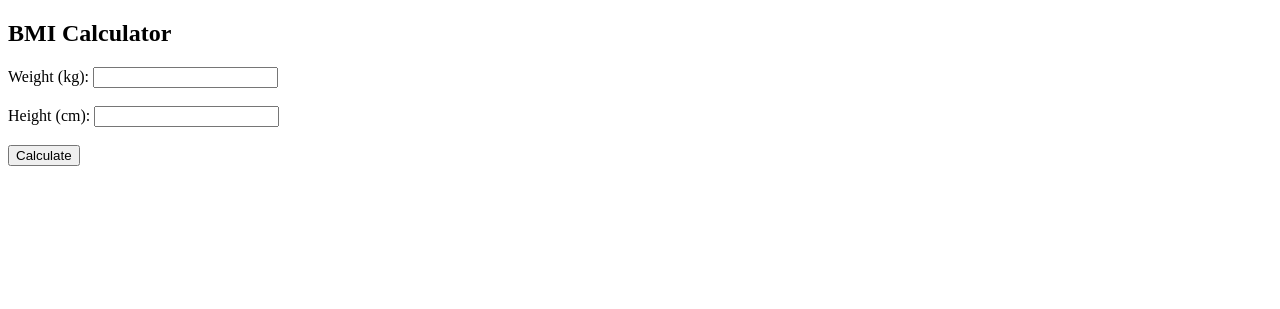
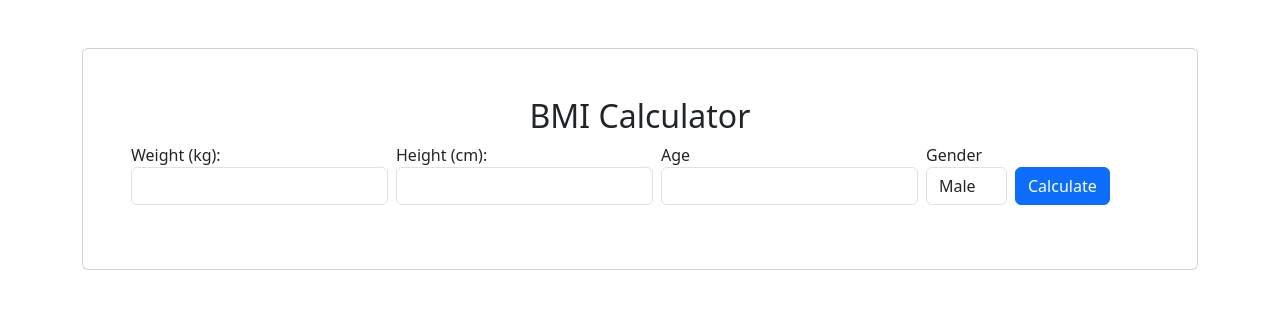
Before and after one commit to dipenchand/MSE800-PSD, a Django app: page / in a window 1280 px wide. Shown: the top 309 px of the page. Run offline with Django 5.2, Linux system fonts and the light colour scheme.

Commit message:
Integrated llm

```diff
--- a/week-13/bmi_project/calculator/templates/bmi.html
+++ b/week-13/bmi_project/calculator/templates/bmi.html
@@ -1,32 +1,89 @@
-<!DOCTYPE html>
+<!doctype html>
 <html>
   <head>
     <title>BMI Calculator</title>
+    <link
+      href="https://cdn.jsdelivr.net/npm/bootstrap@5.3.8/dist/css/bootstrap.min.css"
+      rel="stylesheet"
+      integrity="sha384-sRIl4kxILFvY47J16cr9ZwB07vP4J8+LH7qKQnuqkuIAvNWLzeN8tE5YBujZqJLB"
+      crossorigin="anonymous"
+    />
   </head>
   <body>
+    <div class="container">
+      <div class="card mx-auto mt-5 p-5 w-100">
+        <h2 class="text-center">BMI Calculator</h2>
 
-<h2>BMI Calculator</h2>
+        <form method="post" class="form" id="bmi-form">
+          {% csrf_token %}
+            <div class="d-flex gap-2 mb-3">
+              <div class="form-group">
+                <label>Weight (kg):</label>
+                <input class="form-control" type="number" step="0.1" name="weight" required />
+              </div>
+              <div class="form-group">
+                <label>Height (cm):</label>
+                <input class="form-control" type="number" step="0.1" name="height" required />
+              </div>
+              <div class="form-group">
+                <label>Age</label>
+                <input class="form-control" type="number" name="age" required />
+              </div>
+              <div class="form-group">
+                <label>Gender</label>
+                <select class="form-control" name="gender" required>
+                  <option value="male">Male</option>
+                  <option value="female">Female</option>
+                </select>
+              </div>
+              <div class="d-flex align-items-end">
+                <button type="submit" class="btn btn-primary" id="submit-btn">Calculate</button>
+              </div>
+            </div>
+        </form>
 
-<form method="post">
-    {% csrf_token %}
-
-    <label>Weight (kg):</label>
-    <input type="number" step="0.1" name="weight" required><br><br>
-
-    <label>Height (cm):</label>
-    <input type="number" step="0.1" name="height" required><br><br>
-
-    <button type="submit">Calculate</button>
-</form>
+        <div id="loading" class="mt-3" style="display: none;">
+          <div class="d-flex align-items-center gap-2">
+            <div class="spinner-border" role="status" aria-hidden="true"></div>
+            <strong>Generating your plan... please wait.</strong>
+          </div>
+        </div>
 
         {% if bmi %}
         <h3>Your BMI: {{ bmi|floatformat:2 }}</h3>
         {% if category %}
         <p>Category: <strong>{{ category }}</strong></p>
+        {% endif %} {% endif %}
+
+        {% if plan %}
+        <div class="border-top pt-3">
+          <h3>Recommended Plan</h3>
+          {{ plan|safe }}
+        </div>
         {% endif %}
-{% endif %}
+      </div>
+    </div>
 
+    <script
+      src="https://cdn.jsdelivr.net/npm/bootstrap@5.3.8/dist/js/bootstrap.bundle.min.js"
+      integrity="sha384-FKyoEForCGlyvwx9Hj09JcYn3nv7wiPVlz7YYwJrWVcXK/BmnVDxM+D2scQbITxI"
+      crossorigin="anonymous"
+    ></script>
 
+    <script>
+      (function () {
+        const form = document.getElementById("bmi-form");
+        const loading = document.getElementById("loading");
+        const submitBtn = document.getElementById("submit-btn");
 
+        if (!form || !loading || !submitBtn) return;
+
+        form.addEventListener("submit", function () {
+          loading.style.display = "block";
+          submitBtn.disabled = true;
+          submitBtn.textContent = "Generating...";
+        });
+      })();
+    </script>
   </body>
 </html>
--- a/week-13/bmi_project/calculator/views.py
+++ b/week-13/bmi_project/calculator/views.py
@@ -1,8 +1,18 @@
+import os
 from django.shortcuts import render
+from google import genai
+from google.genai import types
+from dotenv import load_dotenv
+load_dotenv()
 
 def bmi_calculator(request):
     bmi = None
     category = None
+    height = None
+    weight = None
+    plan = None
+    age = request.POST.get('age')
+    gender = request.POST.get('gender')
 
     if request.method == 'POST':
         height = float(request.POST['height']) # height in cm
@@ -10,7 +20,7 @@ def bmi_calculator(request):
 
         # formula: BMI = weight (kg) / [height (m)] x [height (m)]
         height_in_meters = height / 100
-        bmi = weight / (height_in_meters * height_in_meters)
+        bmi = round(weight / (height_in_meters**2), 2)
 
         # BMI category
         if bmi < 18.5:
@@ -22,4 +32,84 @@ def bmi_calculator(request):
         else:
             category = "Obese"
 
-    return render(request, 'bmi.html', {'bmi': bmi, 'category': category})
+        plan = generate_plan_with_llm(age, gender, weight, height, bmi, category)
+
+    return render(request, 'bmi.html', {
+        'bmi': bmi,
+        'category': category,
+        'age': age,
+        'gender': gender,
+        'plan': plan
+        })
+
+def generate_plan_with_llm(age, gender, weight, height, bmi, category):
+    api_key = os.environ.get('GEMINI_API_KEY', '')
+    if not api_key:
+        return "Missing GEMINI_API_KEY. Set it in your environment or in the project's .env file."
+
+    client = genai.Client(api_key=api_key)
+
+    system_prompt = (
+        "You are a fitness and nutrition planning assistant. "
+        "Provide safe, practical, evidence-based general guidance. "
+        "Do not provide medical diagnosis or treatment. "
+        "If the user has medical conditions, pregnancy, injury, eating disorder history, or takes medication, "
+        "recommend consulting a qualified clinician before starting the plan. "
+        "Return ONLY an HTML fragment (no Markdown, no code fences). "
+        "Do not include <html>, <head>, or <body> tags."
+    )
+
+    stop_token = "<!-- END_OF_PLAN -->"
+
+    positive_prompt = (
+        "Create a detailed, structured 4-week diet and exercise plan tailored to the person. "
+        "Use metric units. Be specific about portion sizes and daily workouts. "
+        "Include progression week-to-week, rest days, warm-up/cool-down, hydration and sleep guidance. "
+        "Make it realistic for a typical adult with limited time and budget. "
+        "Output must be valid HTML using headings and lists. "
+        "Use this structure:\n"
+        "<div class='ai-plan'>\n"
+        "  <h4>Week 1</h4><h5>Meals</h5><ul>...</ul><h5>Exercise</h5><ul>...</ul>\n"
+        "  <h4>Week 2</h4>...\n"
+        "  <h4>Week 3</h4>...\n"
+        "  <h4>Week 4</h4>...\n"
+        "  <h4>Maintenance Tips</h4><ul>...</ul>\n"
+        "</div>\n"
+        f"End your response with {stop_token}."
+    )
+
+    negative_prompt = (
+        "Avoid: unsafe or extreme calorie restriction; recommending drugs, steroids, or prescription medications; "
+        "dangerous exercises; shaming language; absolute guarantees of results. "
+        "Do not output personal data beyond what is provided."
+    )
+
+    prompt = f"""
+    {positive_prompt}
+
+    Person:
+    - Age: {age} years old
+    - Gender: {gender}
+    - Weight: {weight} kg
+    - Height: {height} cm
+    - BMI: {bmi}
+    - Category: {category}
+
+    {negative_prompt}
+    """
+
+    response = client.models.generate_content(
+        model='gemini-3-flash-preview',
+        contents=prompt,
+        config=types.GenerateContentConfig(
+            system_instruction=system_prompt,
+            temperature=0.7,
+            top_p=0.9,
+            top_k=40,
+            max_output_tokens=1400,
+            stop_sequences=[stop_token],
+        ),
+    )
+
+    text = response.text or ""
+    return text.replace(stop_token, "").strip()
```
Also changed, not shown: 2 other files. Lines whose indentation alone changed are shown as unchanged.
